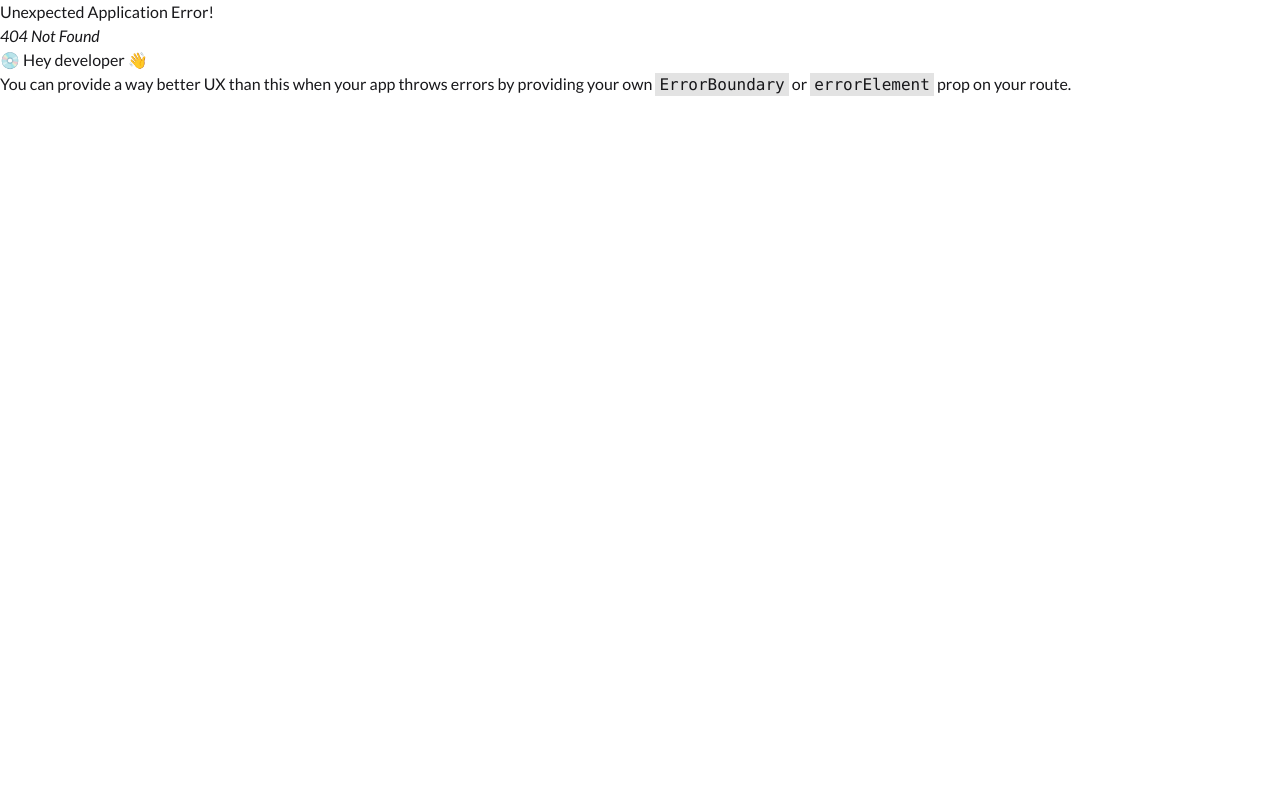
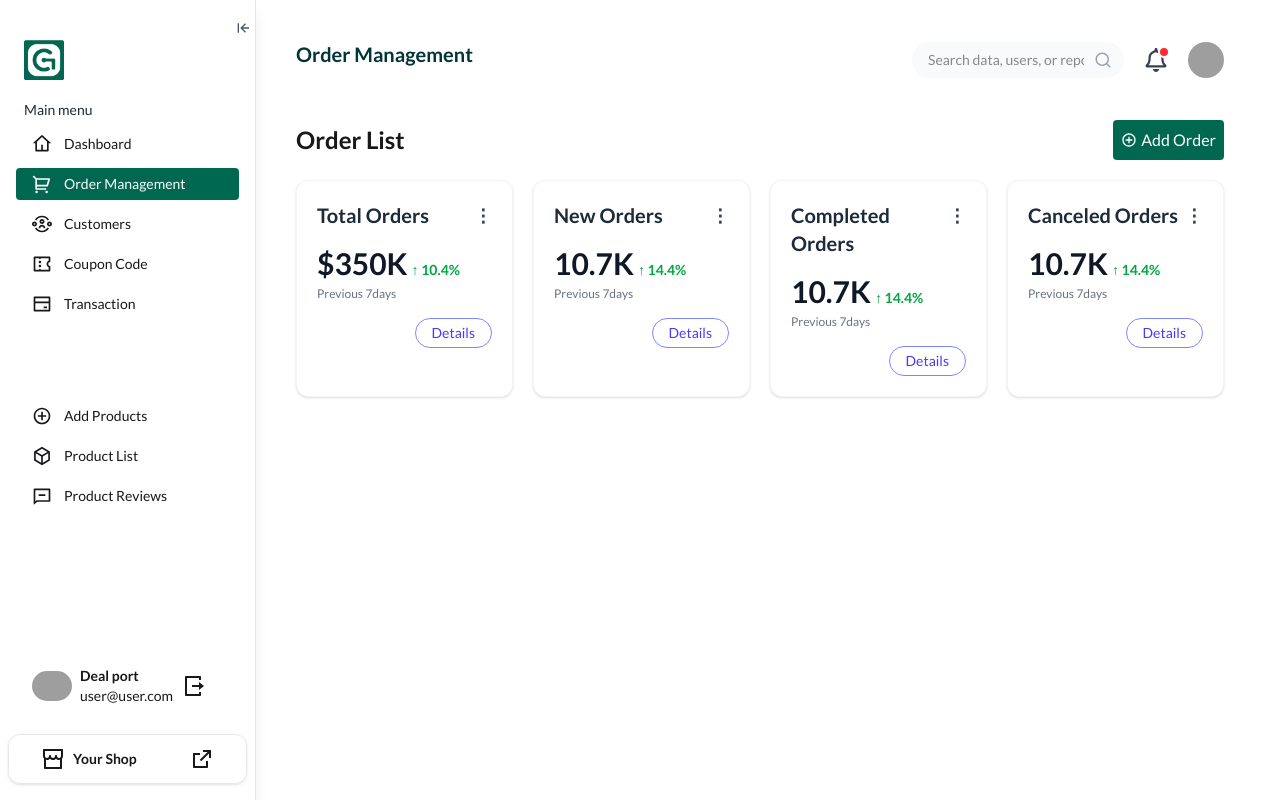
Before and after one commit to hasiburrahmanakash79/Gen-Gadget-Dashboard, a React (Vite) app: page /order_management in a window 1280 px wide. Before the commit this address had no page. Built offline with nearby package versions, Linux system fonts and the light colour scheme; grey boxes are pictures that could not be loaded.

Commit message:
feat: add OrderManagement and OrderManageCard components for order management functionality

```diff
--- /dev/null
+++ b/src/Pages/Dashboards/SellerDashboard/OrderManagement.jsx
@@ -0,0 +1,17 @@
+import SectionTitle from "../../../components/SectionTitle/SectionTitle";
+import OrderManageCard from "../../../components/SellerDashboardWidgets/OrderManageCard/OrderManageCard";
+
+
+const OrderManagement = () => {
+    return (
+        <div className="p-10">
+            <SectionTitle title="Order Management" />
+            <div>
+                <OrderManageCard/>
+            </div>
+
+        </div>
+    );
+};
+
+export default OrderManagement;
--- /dev/null
+++ b/src/components/SellerDashboardWidgets/OrderManageCard/OrderData.jsx
@@ -0,0 +1,45 @@
+const OrderData = ({
+  title,
+  mainValue,
+  mainChange,
+  mainChangeColor,
+  prevLabel,
+  detailsLink,
+  extraContent,
+}) => {
+  return (
+    <div className="bg-white shadow-sm border border-gray-100 rounded-xl p-5 w-full ">
+      <div className="flex justify-between items-start">
+        <div>
+          <h2 className="text-xl font-semibold text-gray-800">{title}</h2>
+        </div>
+        <button className="text-gray-700">
+          <span className="text-lg font-semibold">⋮</span>
+        </button>
+      </div>
+
+      <div className="mt-4">
+        <div className="text-2xl font-bold text-gray-900 ">
+          <span className="text-3xl font-bold">{mainValue}</span>
+          {mainChange && (
+            <span className={`text-sm ml-1 ${mainChangeColor}`}>
+              {mainChange}
+            </span>
+          )}
+        </div>
+        {extraContent && <div className="mt-2">{extraContent}</div>}
+        <p className="text-xs text-gray-500 mt-1">
+          {prevLabel}
+        </p>
+      </div>
+
+      <div className="mt-4 flex justify-end items-center">
+        <button className="border border-indigo-400 text-indigo-600 px-4 py-1 text-sm rounded-full hover:bg-indigo-50 transition">
+          {detailsLink}
+        </button>
+      </div>
+    </div>
+  );
+};
+
+export default OrderData;
--- /dev/null
+++ b/src/components/SellerDashboardWidgets/OrderManageCard/OrderManageCard.jsx
@@ -0,0 +1,64 @@
+import { RiAddCircleLine } from "react-icons/ri";
+import OrderData from "./OrderData";
+
+const OrderManageCard = () => {
+  return (
+    <div>
+        <div className="flex justify-between items-center mb-5">
+            <h1 className="text-2xl font-bold">
+                Order List
+            </h1>
+            <div>
+                <button className="bg-[#006850] p-2 text-white rounded flex items-center gap-1"> <RiAddCircleLine />Add Order</button>
+            </div>
+        </div>
+      <div className="grid grid-cols-4 gap-5">
+        {/*  Total Orders Card */}
+        <OrderData
+          title="Total Orders"
+          mainValue="$350K"
+          mainChange="↑ 10.4%"
+          mainChangeColor="text-green-600"
+          prevLabel="Previous 7days"
+          prevValue="($235)"
+          prevColor="text-indigo-600"
+          detailsLink="Details"
+        />
+
+        {/* New Orders Card */}
+        <OrderData
+          title="New Orders"
+          mainValue="10.7K"
+          mainChange="↑ 14.4%"
+          mainChangeColor="text-green-600"
+          prevLabel="Previous 7days"
+          prevValue="(7.6k)"
+          prevColor="text-indigo-600"
+          detailsLink="Details"
+        />
+        <OrderData
+          title="Completed Orders"
+          mainValue="10.7K"
+          mainChange="↑ 14.4%"
+          mainChangeColor="text-green-600"
+          prevLabel="Previous 7days"
+          prevValue="(7.6k)"
+          prevColor="text-indigo-600"
+          detailsLink="Details"
+        />
+        <OrderData
+          title="Canceled Orders"
+          mainValue="10.7K"
+          mainChange="↑ 14.4%"
+          mainChangeColor="text-green-600"
+          prevLabel="Previous 7days"
+          prevValue="(7.6k)"
+          prevColor="text-indigo-600"
+          detailsLink="Details"
+        />
+      </div>
+    </div>
+  );
+};
+
+export default OrderManageCard;
```
Also changed, not shown: src/Routers/Router.jsx (+4 -3 lines).
